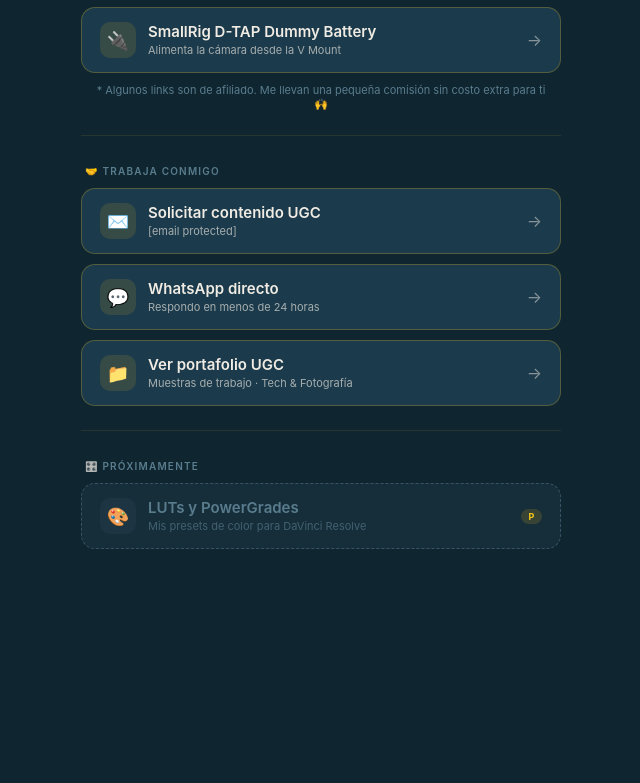
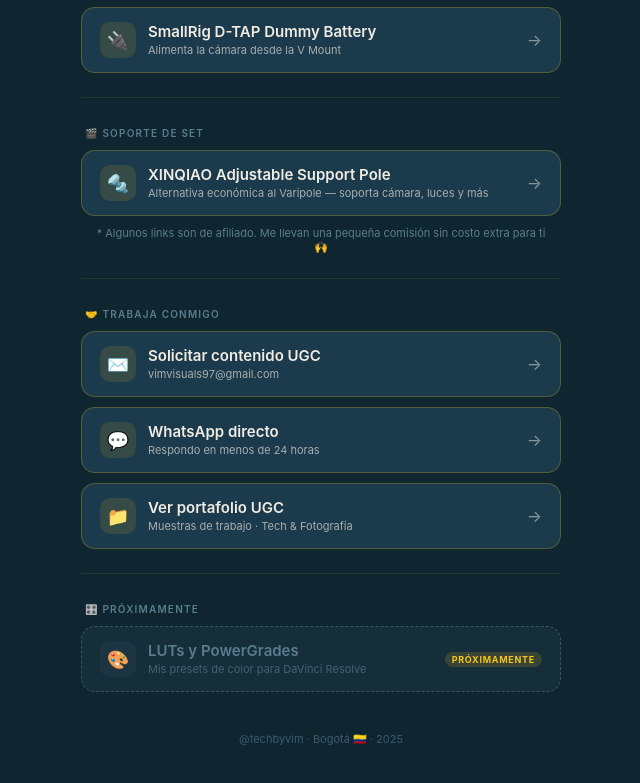
Before and after one commit to vimvisuals97-droid/-techbyvim.github.io, a plain HTML site: page index.html in a window 1280 px wide. Shown: the part 1195-1978 px from the top of the page, without its empty margins (319-959 px from the left). Before the commit the page ends 1818 px from the top, so only its background shows below. Drawn offline with Linux system fonts and the light colour scheme.

Commit message:
Update index.html

```diff
--- a/index.html
+++ b/index.html
@@ -341,6 +341,20 @@
     <span class="btn-arrow">→</span>
   </a>
 
+  <div class="divider"></div>
+
+  <!-- Soporte de set -->
+  <p class="section-label">🎬 Soporte de set</p>
+
+  <a href="https://amzn.to/4sceKvV" class="btn btn-secondary" target="_blank">
+    <div class="btn-icon">🔩</div>
+    <div class="btn-text">
+      <span class="btn-title">XINQIAO Adjustable Support Pole</span>
+      <span class="btn-sub">Alternativa económica al Varipole — soporta cámara, luces y más</span>
+    </div>
+    <span class="btn-arrow">→</span>
+  </a>
+
   <p class="affiliate-note">* Algunos links son de afiliado. Me llevan una pequeña comisión sin costo extra para ti 🙌</p>
 
   <div class="divider"></div>
@@ -348,11 +362,11 @@
   <!-- Trabaja conmigo -->
   <p class="section-label">🤝 Trabaja conmigo</p>
 
-  <a href="/cdn-cgi/l/email-protection#1066797d66796365717c63292750777d71797c3e737f7d2f6365727a7573642d537f7c71727f62717379d3a37e3045575330f29084304b5e7f7d726275307475306465307d716273714d" class="btn btn-secondary">
+  <a href="mailto:vimvisuals97@gmail.com" class="btn btn-secondary">
     <div class="btn-icon">✉️</div>
     <div class="btn-text">
       <span class="btn-title">Solicitar contenido UGC</span>
-      <span class="btn-sub"><span class="__cf_email__" data-cfemail="eb9d82869d82989e8a8798d2dcab8c868a8287c5888486">[email&#160;protected]</span></span>
+      <span class="btn-sub">vimvisuals97@gmail.com</span>
     </div>
     <span class="btn-arrow">→</span>
   </a>
@@ -386,4 +400,13 @@
       <span class="btn-title">LUTs y PowerGrades</span>
       <span class="btn-sub">Mis presets de color para DaVinci Resolve</span>
     </div>
-    <span class="badge-soon">P
+    <span class="badge-soon">Próximamente</span>
+  </div>
+
+  <div class="footer">
+    @techbyvim · Bogotá 🇨🇴 · 2025
+  </div>
+
+</div>
+</body>
+</html>
```
